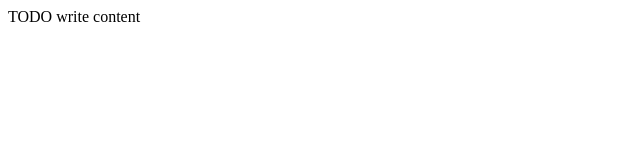
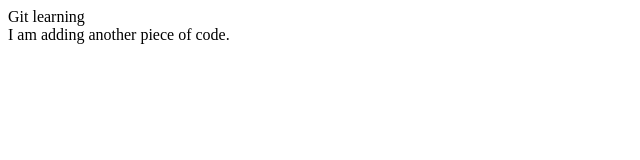
Before and after one commit to priyaSNHU/demo-project, a plain HTML site: page build/web/index.html in a window 1280 px wide. Shown: the whole page, without its empty margins (0-640 px from the left). Drawn offline with Linux system fonts and the light colour scheme.

Commit message:
Second commit

```diff
--- a/build/web/index.html
+++ b/build/web/index.html
@@ -6,11 +6,12 @@ and open the template in the editor.
 -->
 <html>
     <head>
-        <title>TODO supply a title</title>
+        <title>Git demo project</title>
         <meta charset="UTF-8">
         <meta name="viewport" content="width=device-width, initial-scale=1.0">
     </head>
     <body>
-        <div>TODO write content</div>
+        <div>Git learning</div>
+        I am adding another piece of code.
     </body>
 </html>
```
Also changed, not shown: web/index.html (+3 -2 lines), 1 other file.
